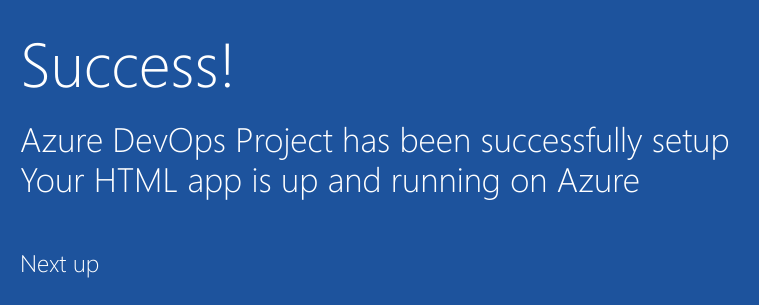
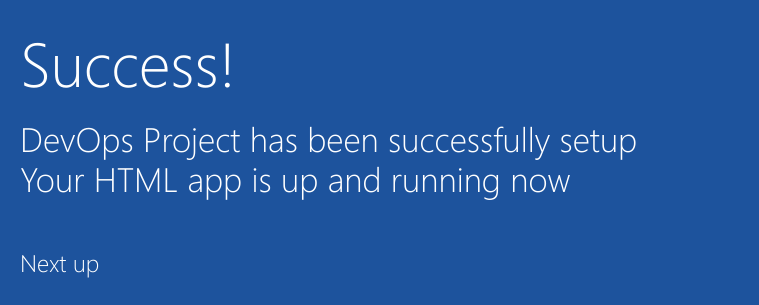
Before and after one commit to alivia2020/Repo_1, a plain HTML site: page sample-project/index.html in a window 1280 px wide. Shown: the part 352-657 px from the top of the page, 205-964 px from the left. Drawn offline with Linux system fonts and the light colour scheme.

Commit message:
index.html has been changed

```diff
--- a/sample-project/index.html
+++ b/sample-project/index.html
@@ -19,8 +19,8 @@
         </div>
             <div class="content-body">
                 <div class="success-text">Success!</div>
-                <div class="description line-1"> Azure DevOps Project has been successfully setup</div>
-                <div class="description line-2"> Your HTML app is up and running on Azure</div>
+                <div class="description line-1"> DevOps Project has been successfully setup</div>
+                <div class="description line-2"> Your HTML app is up and running now</div>
                 <div class="next-steps-container">
                     <div class="next-steps-header">Next up</div>
                     <div class="next-steps-body">
```
